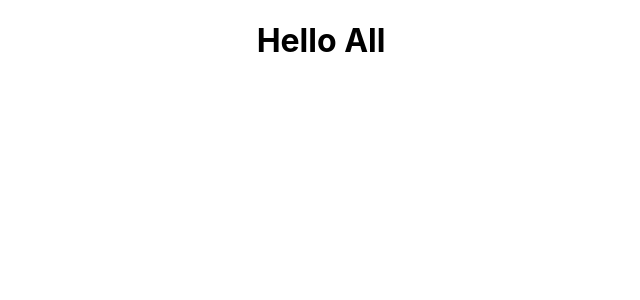
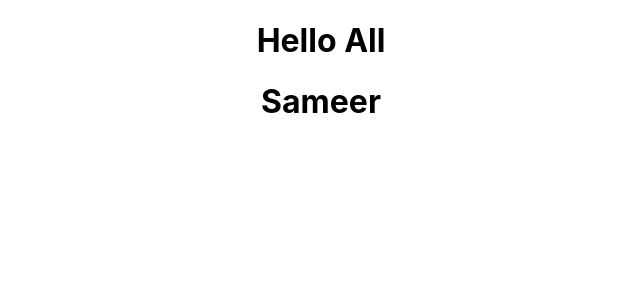
Before and after one commit to shoebkhan111/GitHub-Practice, a React (Create React App) app in the folder github-practice/: page / in a window 1280 px wide. Shown: the top 300 px of the page, without its empty margins (319-959 px from the left). Built offline with nearby package versions, Linux system fonts and the light colour scheme.

Commit message:
S-k New Component created

```diff
--- a/github-practice/src/App.js
+++ b/github-practice/src/App.js
@@ -1,9 +1,11 @@
 import "./App.css";
 import Testing from "./Components/KHWAJA/Testing";
+import Sameer from "./Components/Sameer/Sameer";
 function App() {
   return (
     <div className="App">
       <Testing />
+      <Sameer/>
     </div>
   );
 }
--- /dev/null
+++ b/github-practice/src/Components/Sameer/Sameer.jsx
@@ -0,0 +1,11 @@
+import React from 'react';
+
+const Sameer = () => {
+    return (
+        <div>
+            <h1>Sameer</h1>
+        </div>
+    );
+};
+
+export default Sameer;
```
